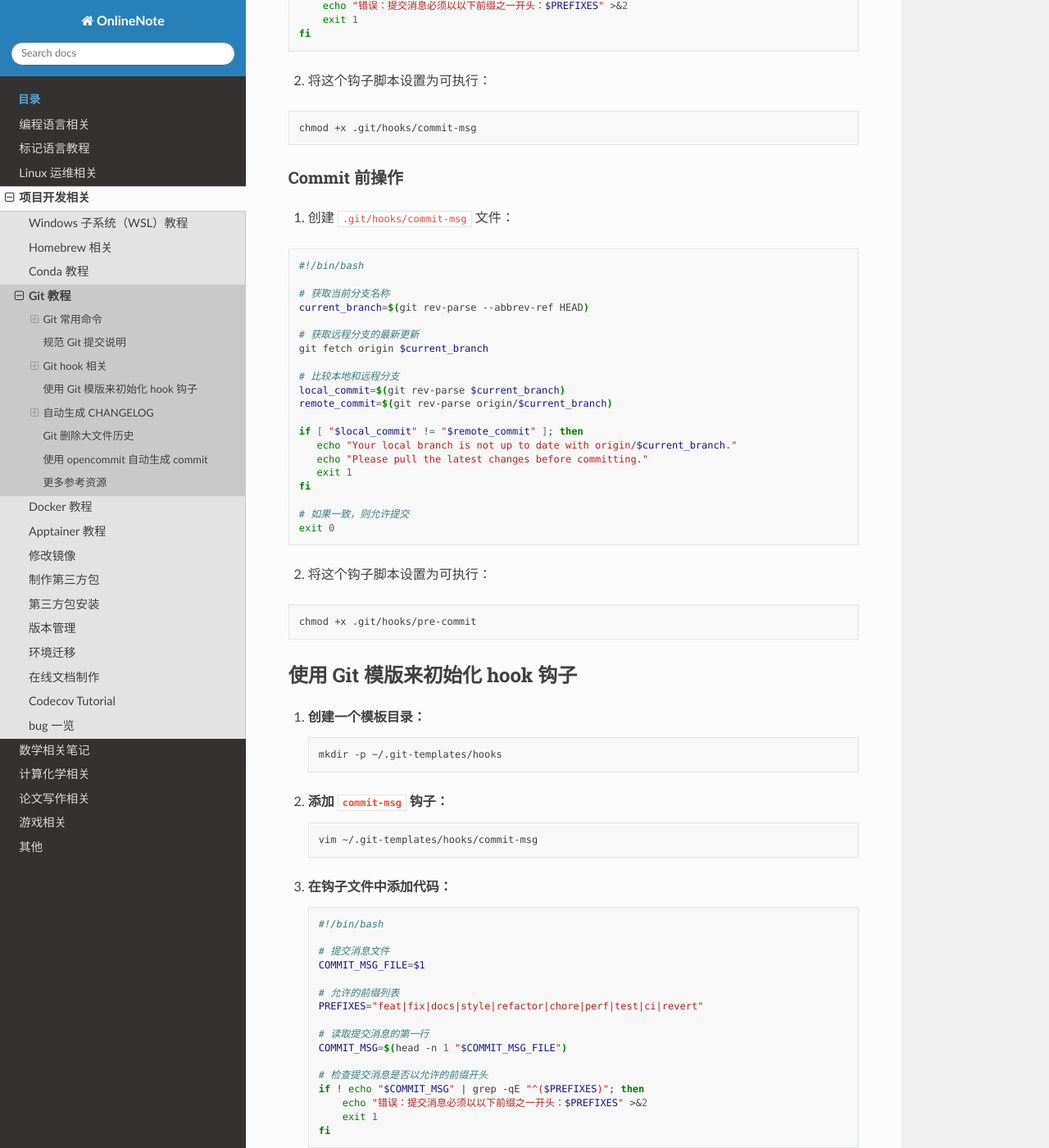
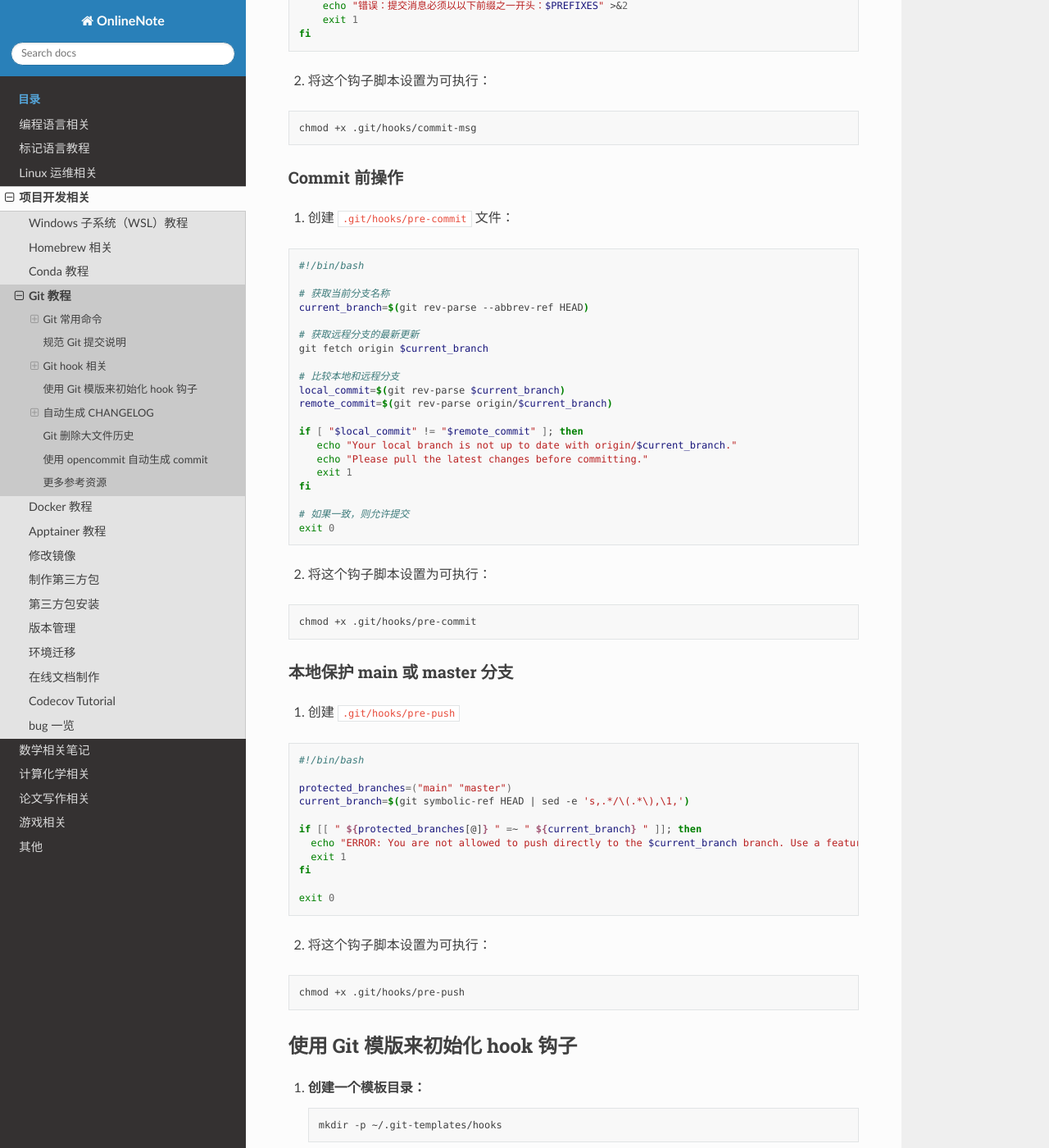
Before and after one commit to Rasic2/CodeNote, a Sphinx documentation site: the page built from docs/source/development/git.md, in a window 1280 px wide and 1400 px high, scrolled down 6849 px. Shown: the whole window at 82% size. Built offline with Sphinx 7.4.7 and the Read the Docs theme 3.1.0, drawn with Linux system fonts in a browser that asks for light colours; some of the changed text lies outside the part shown.

Commit message:
docs(git.md): fix some typo & add pre-push hook

````diff
--- a/docs/source/development/git.md
+++ b/docs/source/development/git.md
@@ -192,7 +192,7 @@ git fetch origin --tags
   2.  对于每一个冲突文件，使用 --theirs 选项来检出 main 的版本。
       :::{note}
 
-      - 在合并操作中，--theirs 代表要合并进来的分支（即 dev/matmaster）的版本。
+      - 在合并操作中，--theirs 代表要合并进来的分支（即 main）的版本。
       - --ours 代表当前所在的分支（即 test）的版本。
 
       :::
@@ -353,7 +353,7 @@ chmod +x .git/hooks/commit-msg
 
 ### Commit 前操作
 
-1. 创建 `.git/hooks/commit-msg` 文件：
+1. 创建 `.git/hooks/pre-commit` 文件：
 
 ```bash
 #!/bin/bash
@@ -382,6 +382,30 @@ exit 0
 
 ```bash
 chmod +x .git/hooks/pre-commit
+```
+
+### 本地保护 main 或 master 分支
+
+1. 创建 `.git/hooks/pre-push`
+
+```bash
+#!/bin/bash
+
+protected_branches=("main" "master")
+current_branch=$(git symbolic-ref HEAD | sed -e 's,.*/\(.*\),\1,')
+
+if [[ " ${protected_branches[@]} " =~ " ${current_branch} " ]]; then
+  echo "ERROR: You are not allowed to push directly to the $current_branch branch. Use a feature branch and create a Pull Request."
+  exit 1
+fi
+
+exit 0
+```
+
+2. 将这个钩子脚本设置为可执行：
+
+```bash
+chmod +x .git/hooks/pre-push
 ```
 
 ## 使用 Git 模版来初始化 hook 钩子
````
Also changed, not shown: other parts of docs/source/development/git.md (+1 -1 lines).
